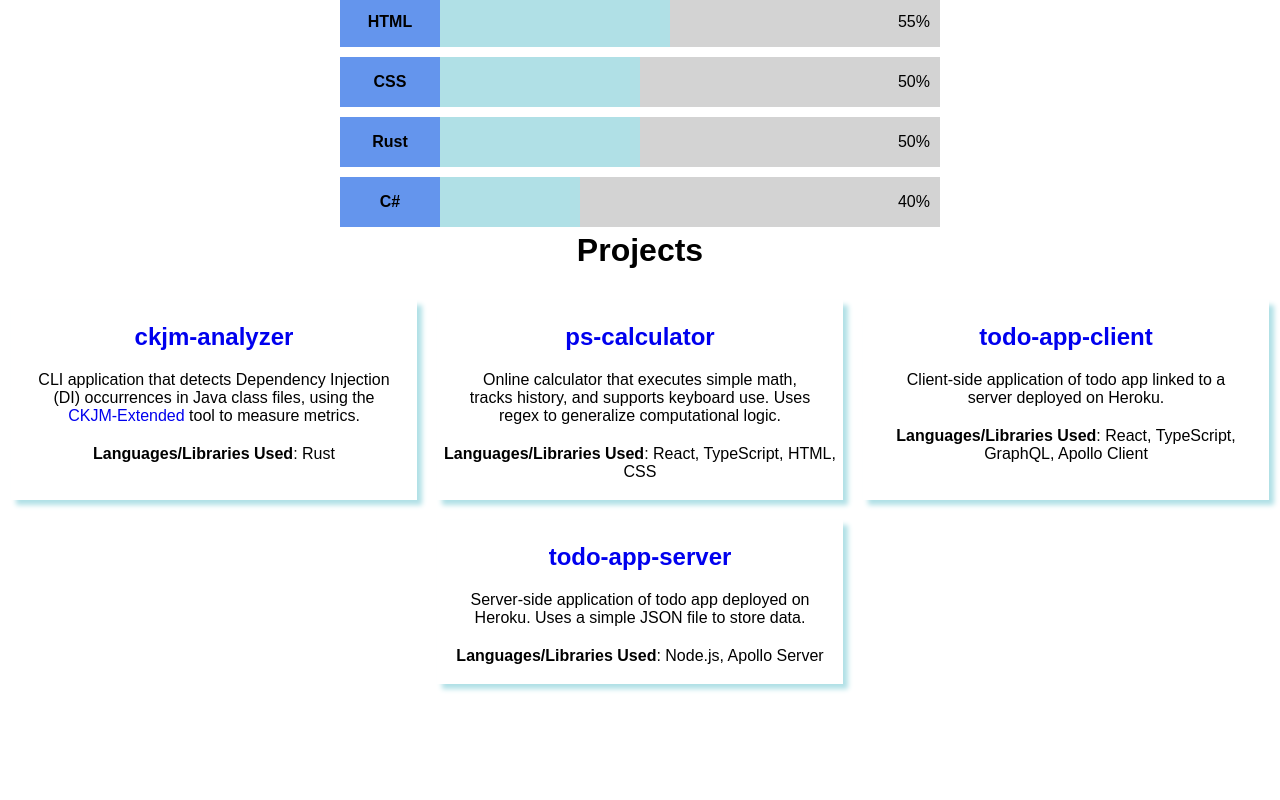
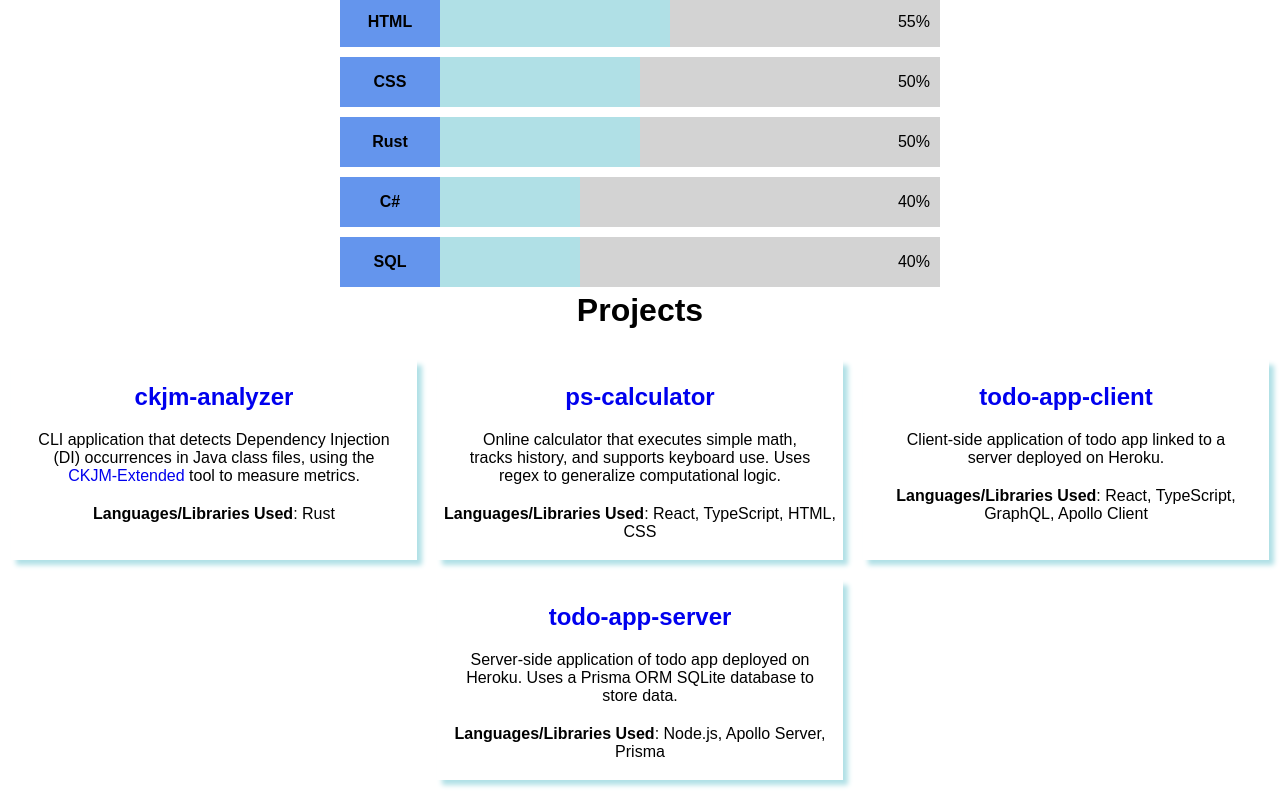
Before and after one commit to Narnian12/narnian12.github.io, a React (Create React App) app: page / in a window 1280 px wide. Shown: the part 1057-1857 px from the top of the page. Before the commit the page ends 1761 px from the top, so only its background shows below. Built offline with nearby package versions, Linux system fonts and the light colour scheme.

Commit message:
- Updated todo-app-server description and add SQL language

```diff
--- a/src/Components/Languages.tsx
+++ b/src/Components/Languages.tsx
@@ -29,6 +29,10 @@ function Languages() {
     {
       name: "C#",
       percentage: "40%",
+    },
+    {
+      name: "SQL",
+      percentage: "40%"
     }
   ]
   return (
--- a/src/Components/Projects.tsx
+++ b/src/Components/Projects.tsx
@@ -29,9 +29,9 @@ function Projects() {
       <div className="card project">
         <h2><a href="https://github.com/Narnian12/todo-app-server" target="_blank" rel="noreferrer">todo-app-server</a></h2>
         <p className="card-text">
-          Server-side application of todo app deployed on Heroku. Uses a simple JSON file to store data.
+          Server-side application of todo app deployed on Heroku. Uses a Prisma ORM SQLite database to store data.
         </p>
-        <p><b>Languages/Libraries Used</b>: Node.js, Apollo Server</p>
+        <p><b>Languages/Libraries Used</b>: Node.js, Apollo Server, Prisma</p>
       </div>
     </div>
   );
```
